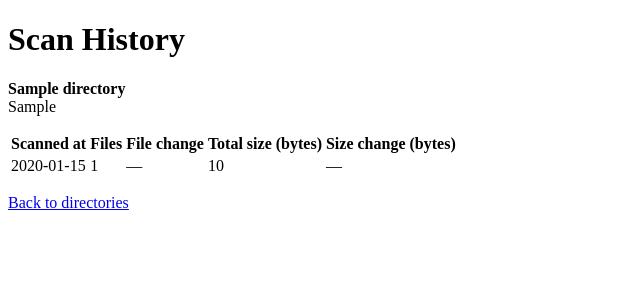
After one commit to nmsngh/File-Snapshot-Tracker, a Flask app: page /directories/1/history in a window 1280 px wide. The commit adds this page. Shown: the top 300 px of the page, without its empty margins (0-640 px from the left). Run offline with Flask 3, Linux system fonts and the light colour scheme; tables that the repository leaves empty hold one stand-in row (values such as "Sample post").

Commit message:
Add scan history view

```diff
--- a/app.py
+++ b/app.py
@@ -142,5 +142,58 @@ def view_changes(directory_id):
     )
 
 
+@app.route("/directories/<int:directory_id>/history")
+def view_history(directory_id):
+    connection = get_connection()
+
+    directory = connection.execute("""
+        SELECT id, path, label
+        FROM watched_directories
+        WHERE id = ?
+    """, (directory_id,)).fetchone()
+
+    snapshots = connection.execute("""
+        SELECT id, scanned_at, file_count, total_size_bytes
+        FROM snapshots
+        WHERE directory_id = ?
+        ORDER BY id ASC
+    """, (directory_id,)).fetchall()
+
+    connection.close()
+
+    if directory is None:
+        flash("Directory not found.", "error")
+        return redirect(url_for("index"))
+
+    history = []
+    previous = None
+
+    for snapshot in snapshots:
+        item = dict(snapshot)
+
+        if previous is None:
+            item["file_count_change"] = None
+            item["size_change"] = None
+        else:
+            item["file_count_change"] = (
+                item["file_count"] - previous["file_count"]
+            )
+            item["size_change"] = (
+                item["total_size_bytes"] - previous["total_size_bytes"]
+            )
+
+        history.append(item)
+        previous = item
+
+    history.reverse()
+
+    return render_template(
+        "history.html",
+        directory=directory,
+        history=history
+    )
+
+
+
 if __name__ == "__main__":
     app.run(debug=True)
--- /dev/null
+++ b/templates/history.html
@@ -0,0 +1,56 @@
+<!DOCTYPE html>
+<html lang="en">
+<head>
+    <meta charset="UTF-8">
+    <title>Scan History - File Snapshot Tracker</title>
+</head>
+<body>
+    <h1>Scan History</h1>
+
+    <p>
+        <strong>{{ directory["label"] or "Untitled directory" }}</strong><br>
+        {{ directory["path"] }}
+    </p>
+
+    {% if history %}
+        <table>
+            <thead>
+                <tr>
+                    <th>Scanned at</th>
+                    <th>Files</th>
+                    <th>File change</th>
+                    <th>Total size (bytes)</th>
+                    <th>Size change (bytes)</th>
+                </tr>
+            </thead>
+            <tbody>
+                {% for snapshot in history %}
+                    <tr>
+                        <td>{{ snapshot["scanned_at"] }}</td>
+                        <td>{{ snapshot["file_count"] }}</td>
+                        <td>
+                            {% if snapshot["file_count_change"] is none %}
+                                —
+                            {% else %}
+                                {{ snapshot["file_count_change"] }}
+                            {% endif %}
+                        </td>
+                        <td>{{ snapshot["total_size_bytes"] }}</td>
+                        <td>
+                            {% if snapshot["size_change"] is none %}
+                                —
+                            {% else %}
+                                {{ snapshot["size_change"] }}
+                            {% endif %}
+                        </td>
+                    </tr>
+                {% endfor %}
+            </tbody>
+        </table>
+    {% else %}
+        <p>No snapshots have been created yet.</p>
+    {% endif %}
+
+    <p><a href="{{ url_for('index') }}">Back to directories</a></p>
+</body>
+</html>
--- a/templates/index.html
+++ b/templates/index.html
@@ -41,6 +41,10 @@
                 <a href="{{ url_for('view_changes', directory_id=directory['id']) }}">
                     View latest changes
                 </a>
+                <br>
+                <a href="{{ url_for('view_history', directory_id=directory['id']) }}">
+                    View scan history
+                </a>
             </li>
         {% endfor %}
     </ul>
```
